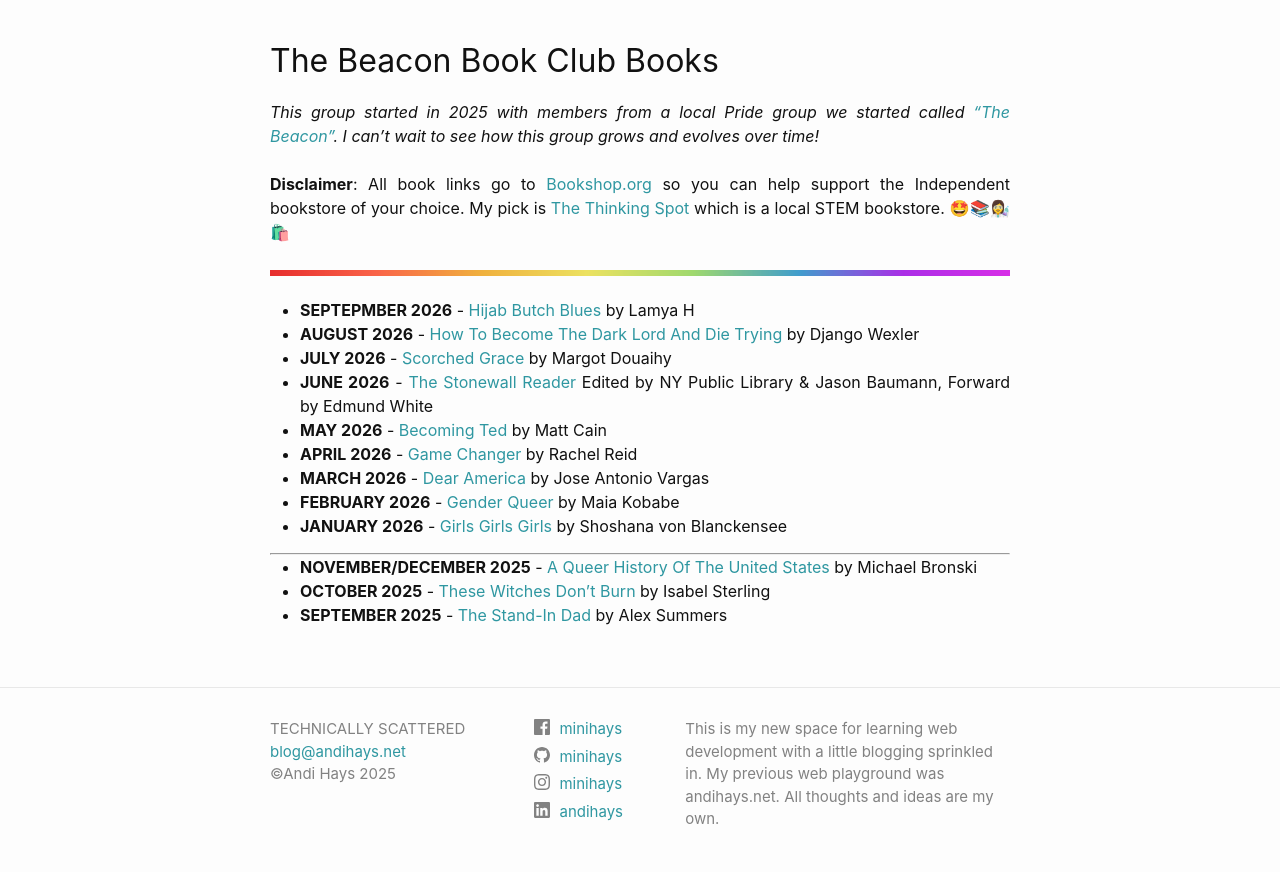
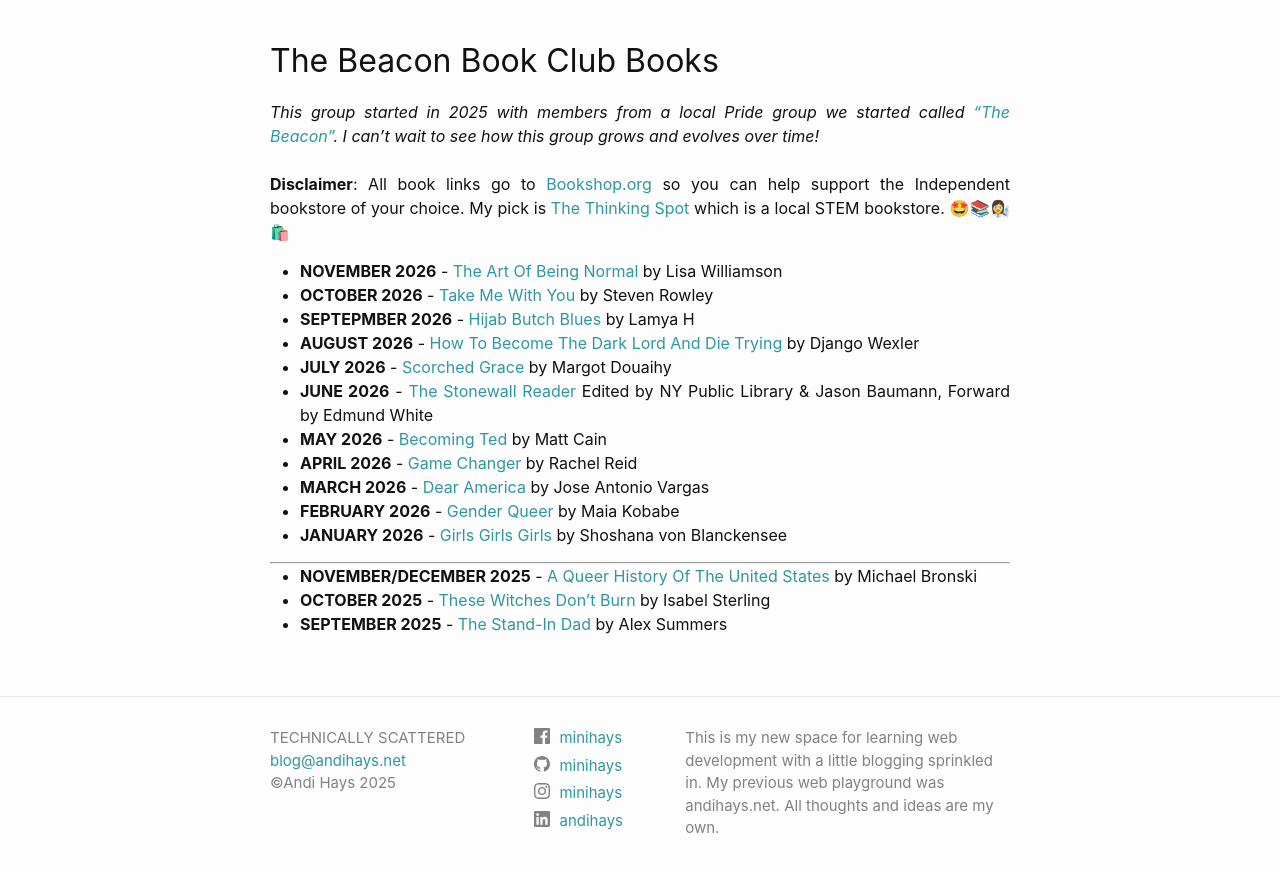
Before and after one commit to minihays/minihays.github.io, a Jekyll site: the page built from bookclub/beaconbookclub.markdown, in a window 1280 px wide and 900 px high, scrolled down 653 px. Shown: the top 872 px of the window. Built offline with Jekyll 4.4.1, drawn with Linux system fonts in a browser that asks for light colours.

Commit message:
updated book list

```diff
--- a/bookclub/beaconbookclub.markdown
+++ b/bookclub/beaconbookclub.markdown
@@ -9,8 +9,9 @@ permalink: /beaconbookclub/booksread/
 <br />
 **Disclaimer**: All book links go to [Bookshop.org](https://bookshop.org/) so you can help support the Independent bookstore of your choice. My pick is [The Thinking Spot](https://www.thethinkingspot.us/) which is a local STEM bookstore. 🤩📚👩‍🔬🛍️
 
-![Bright](/images/BrightSkinnyRainbow.png)
 
+- **NOVEMBER 2026** - [The Art Of Being Normal](https://bookshop.org/p/books/the-art-of-being-normal-a-novel-lisa-williamson/9d4986d777595fb4?ean=9781250144270&bkshp-astro=t) by Lisa Williamson
+- **OCTOBER 2026** - [Take Me With You](https://bookshop.org/p/books/take-me-with-you-steven-rowley/5ffff3aaf7c2255c?ean=9780593851494&bkshp-astro=t) by Steven Rowley
 - **SEPTEPMBER 2026** - [Hijab Butch Blues](https://bookshop.org/p/books/hijab-butch-blues-a-memoir-lamya-h/b6892ddf53f9c44e?ean=9780593448786&bkshp-astro=t) by Lamya H
 - **AUGUST 2026** - [How To Become The Dark Lord And Die Trying](https://bookshop.org/p/books/how-to-become-the-dark-lord-and-die-trying-django-wexler/7f86b297e298c638?ean=9780316392204&bkshp-astro=t) by Django Wexler
 - **JULY 2026** - [Scorched Grace](https://bookshop.org/p/books/scorched-grace-a-sister-holiday-mystery-margot-douaihy/33110ee238a009c9?ean=9781638930983&next=t) by Margot Douaihy
```
